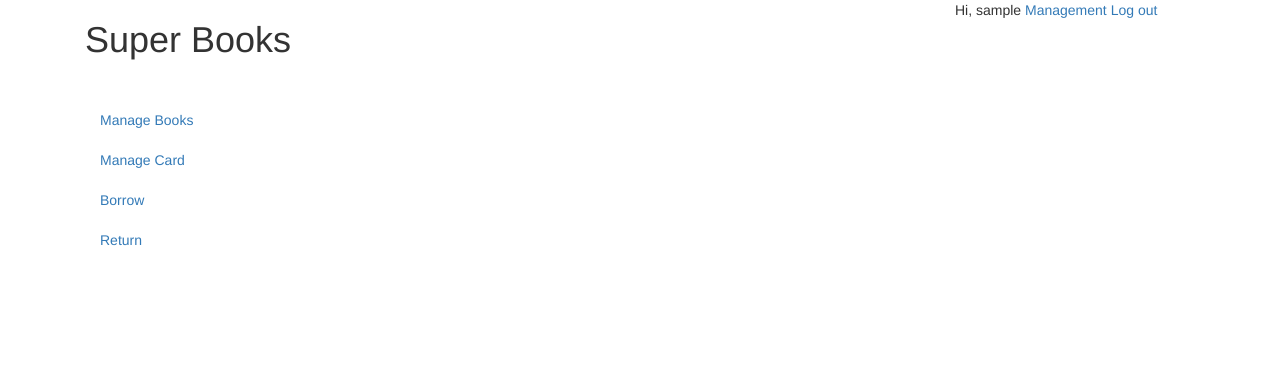
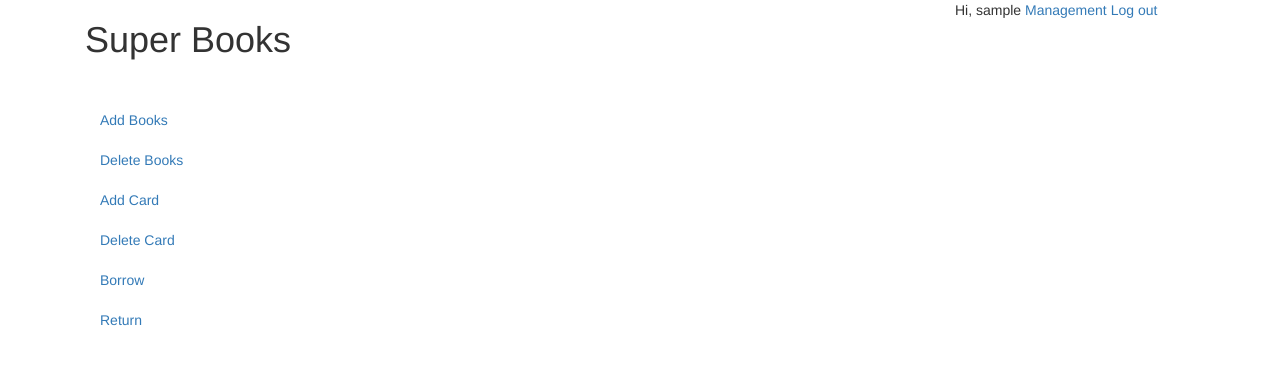
Before and after one commit to HetongWang/DBhw-Books-Management, a Django app: page /libadmin/ in a window 1280 px wide. Shown: the top 365 px of the page. Run offline with Django 3.2, Linux system fonts and the light colour scheme; the visitor is signed in with stand-in values (Sample User, id 1); some libraries are stand-ins or nearby versions.

Commit message:
break into add and del parts

```diff
--- a/books/templates/books/libadmin.html
+++ b/books/templates/books/libadmin.html
@@ -7,8 +7,10 @@
 {% block container %}
 <div id="side-bar" class="col-md-3">
     <ul class="nav">
-        <li><a class="side-bar-tag" href="javascript:void(0)" id="books-mng">Manage Books</a></li>
-        <li><a class="side-bar-tag" href="javascript:void(0)" id="card-mng">Manage Card</a></li>
+        <li><a class="side-bar-tag" href="javascript:void(0)" id="books-add">Add Books</a></li>
+        <li><a class="side-bar-tag" href="javascript:void(0)" id="books-del">Delete Books</a></li>
+        <li><a class="side-bar-tag" href="javascript:void(0)" id="card-add">Add Card</a></li>
+        <li><a class="side-bar-tag" href="javascript:void(0)" id="card-del">Delete Card</a></li>
         <li><a class="side-bar-tag" href="javascript:void(0)" id="borrow-mng">Borrow</a></li>
         <li><a class="side-bar-tag" href="javascript:void(0)" id="return-mng">Return</a></li>
     </ul>
@@ -19,9 +21,9 @@
 	    {{ msg }}
 	</div>
 	{% endif %}
-	<div class="mng-tag hidden" id="books-mng-tag">
+	<div class="mng-tag hidden" id="books-add-tag">
 		<form class="form-horizontal">
-		<div class="form-group">
+			<div class="form-group">
 			<label class="col-md-3 control-label">Book Name</label>
 			<div class="col-md-9">
 			<input class="form-control" type="text" name="name"/>
@@ -72,7 +74,29 @@
 			<button class="btn pull-right">Submit</button>
 		</form>
 	</div>
-	<div class="mng-tag hidden" id="card-mng-tag">
+	<div class="mng-tag hidden" id="books-del-tag">
+		<form class="form-horizontal">
+			<div class="form-group">
+			<label class="col-md-3 control-label">Book ID</label>
+			<div class="col-md-9">
+			<input class="form-control" type="text" name="book_id"/>
+			</div>
+			</div>
+			<button class="btn pull-right">Submit</button>
+		</form>
+	</div>
+	<div class="mng-tag hidden" id="card-del-tag">
+		<form class="form-horizontal">
+			<div class="form-group">
+			<label class="col-md-3 control-label">Card ID</label>
+			<div class="col-md-9">
+			<input class="form-control" type='text' name="card_id">
+			</div>
+			</div>
+			<button class="btn pull-right">Submit</button>
+		</form>
+	</div>
+	<div class="mng-tag hidden" id="card-del-tag">
 		<form class="form-horizontal">
 		<div class="form-group">
 			<label class="col-md-3 control-label">Card ID</label>
```
